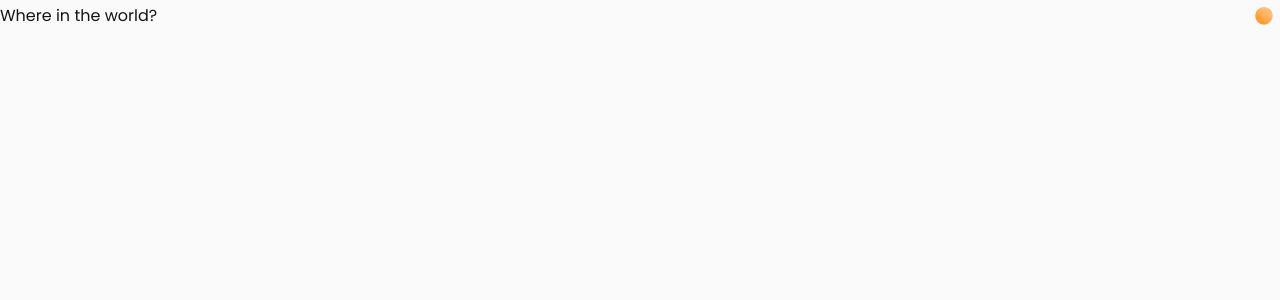
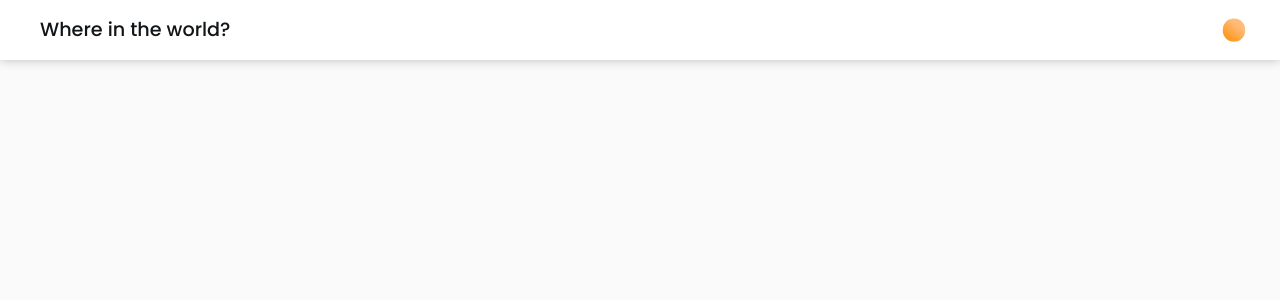
Before and after one commit to sleep24less/rest-countries, a React (Create React App) app: page / in a window 1280 px wide. Shown: the top 300 px of the page. Built offline with nearby package versions, Linux system fonts and the light colour scheme.

Commit message:
Add navbar

```diff
--- a/src/components/Navbar.js
+++ b/src/components/Navbar.js
@@ -13,9 +13,9 @@ function Navbar() {
     }
 
     return (
-        <div className='container'>
+        <div className='container_navbar'>
             <nav className='navbar'>
-                <h1>Where in the world?</h1>
+                <h1 className='logo'>Where in the world?</h1>
                 <label className="switch">
                     <input type="checkbox" onChange={(e) => handleChange(e)}></input>
                     <span className="slider"></span>
--- a/src/index.css
+++ b/src/index.css
@@ -75,10 +75,26 @@ body {
 
 /* NAVBAR */
 
+.container_navbar {
+  min-width: 100vw;
+  height: 60px;
+  box-shadow: 0px 0px 10px rgba(0, 0, 0, 0.253);
+  background-color: var(--color-bg-elements);
+}
+
 .navbar {
   display: flex;
   justify-content: space-between;
   align-items: center;
+  max-width: 1440px;
+  height: 100%;
+  margin: 0 auto;
+  padding: 0 30px 0px 40px;
+}
+
+.navbar .logo {
+  font-size: 1.2rem;
+  font-weight: 500;
 }
 
 /* COLOR VARIABLES */
@@ -105,7 +121,7 @@ body {
   --width-of-switch: 2em;
   --height-of-switch: 2em;
   /* size of sliding icon -- sun and moon */
-  --size-of-icon: 1.4em;
+  --size-of-icon: 1.8em;
   /* it is like a inline-padding of switch */
   --slider-offset: 0.3em;
   position: relative;
```
